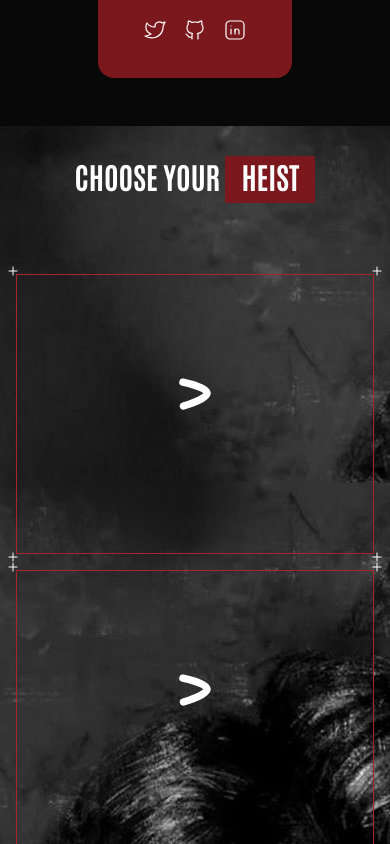
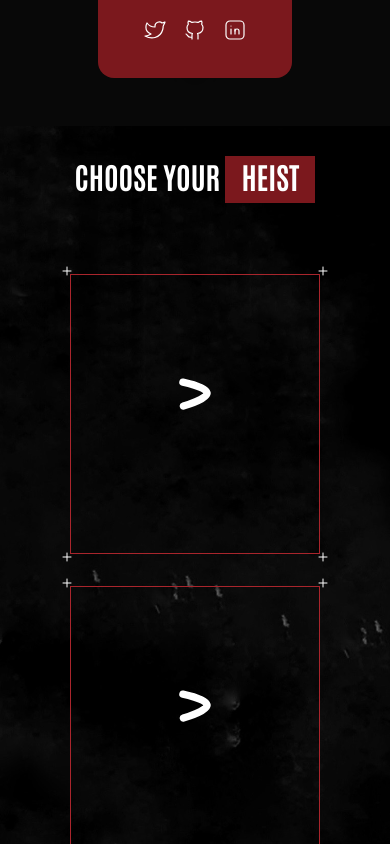
Before and after one commit to HackVerse/hackverse.github.io, a React (Create React App) app: page / in a window 390 px wide. Shown: the part 10320-11164 px from the top of the page. Built offline with nearby package versions, Linux system fonts and the light colour scheme.

Commit message:
Tracks component fix

```diff
--- a/src/components/Tracks.js
+++ b/src/components/Tracks.js
@@ -6,29 +6,16 @@ import { CanvasRevealEffect } from "./ui/canvas-reveal-effect";
 export function CanvasRevealEffectDemo() {
   return (
     <div className="relative overflow-hidden bg-black z-10 min-h-screen">
-      {/* Mobile Background */}
 <div
-        className="absolute inset-0 z-10 block md:hidden"
-        style={{
-          backgroundImage: `url('/bg_prof_mobile.JPG')`,
-          backgroundSize: 'fill',
-          backgroundPosition: 'right',
-          backgroundRepeat: 'no-repeat',
-          opacity: 1
-        }}
-      ></div>
-
-      {/* Desktop Background */}
-      <div
-        className="absolute inset-0 z-10 hidden md:block"
+  className="absolute inset-0 z-10"
   style={{
     backgroundImage: `url('/bg_prof.JPG')`,
     backgroundSize: 'cover',
     backgroundPosition: 'right',
-          backgroundAttachment: 'fixed',
-          opacity: 1
+    backgroundAttachment: 'fixed'
   }}
 ></div>
+
 
       {/* Title Container */}
       <div className="relative flex justify-center items-start pt-8 md:pt-20 z-20 w-full">
@@ -39,7 +26,8 @@ export function CanvasRevealEffectDemo() {
 
       {/* Cards Section */}
       <div className="relative flex items-center justify-center min-h-screen pt-20 md:pt-0 pb-20">
-        <div className="w-full max-w-7xl mx-auto grid grid-cols-1 sm:grid-cols-2 lg:grid-cols-4 gap-4 sm:gap-8 lg:gap-10 px-4 md:px-8 z-20">
+        <div className="relative w-full max-w-7xl mx-auto grid grid-cols-1 sm:grid-cols-2 lg:grid-cols-4 gap-4 sm:gap-8 lg:gap-10 px-4 md:px-8 z-20  justify-items-center">
+
           {/* Card Components */}
           <Card title="Taj Mahal Heist" icon={<AceternityIcon />}>
             <CanvasRevealEffect
@@ -64,7 +52,6 @@ export function CanvasRevealEffectDemo() {
               ]}
             />
           </Card>
-
           <Card title="Taj Mahal Heist" icon={<AceternityIcon />}>
             <CanvasRevealEffect
               animationSpeed={3}
@@ -100,7 +87,7 @@ const Card = ({ title, icon, children }) => {
     <div
       onMouseEnter={() => setHovered(true)}
       onMouseLeave={() => setHovered(false)}
-      className="border border-[#a9252c] group/canvas-card flex items-center justify-center dark:border-[#a9252c] w-full p-4 relative aspect-[2/3] h-[280px] sm:h-[320px] lg:h-[400px]"
+      className="border border-[#a9252c] group/canvas-card flex items-center justify-center dark:border-[#a9252c] w-[70%] sm:w-full p-4 relative aspect-[2/3] h-[280px] sm:h-[320px] lg:h-[400px] mb-4 sm:mb-0"
     >
       <Icon className="absolute h-4 w-4 md:h-6 md:w-6 -top-3 -left-3 dark:text-white text-white" />
       <Icon className="absolute h-4 w-4 md:h-6 md:w-6 -bottom-3 -left-3 dark:text-white text-white" />
@@ -127,7 +114,7 @@ const Card = ({ title, icon, children }) => {
       </div>
     </div>
   );
-};
+}
 
 const AceternityIcon = () => {
   return (
```
Lines whose indentation alone changed are shown as unchanged.
